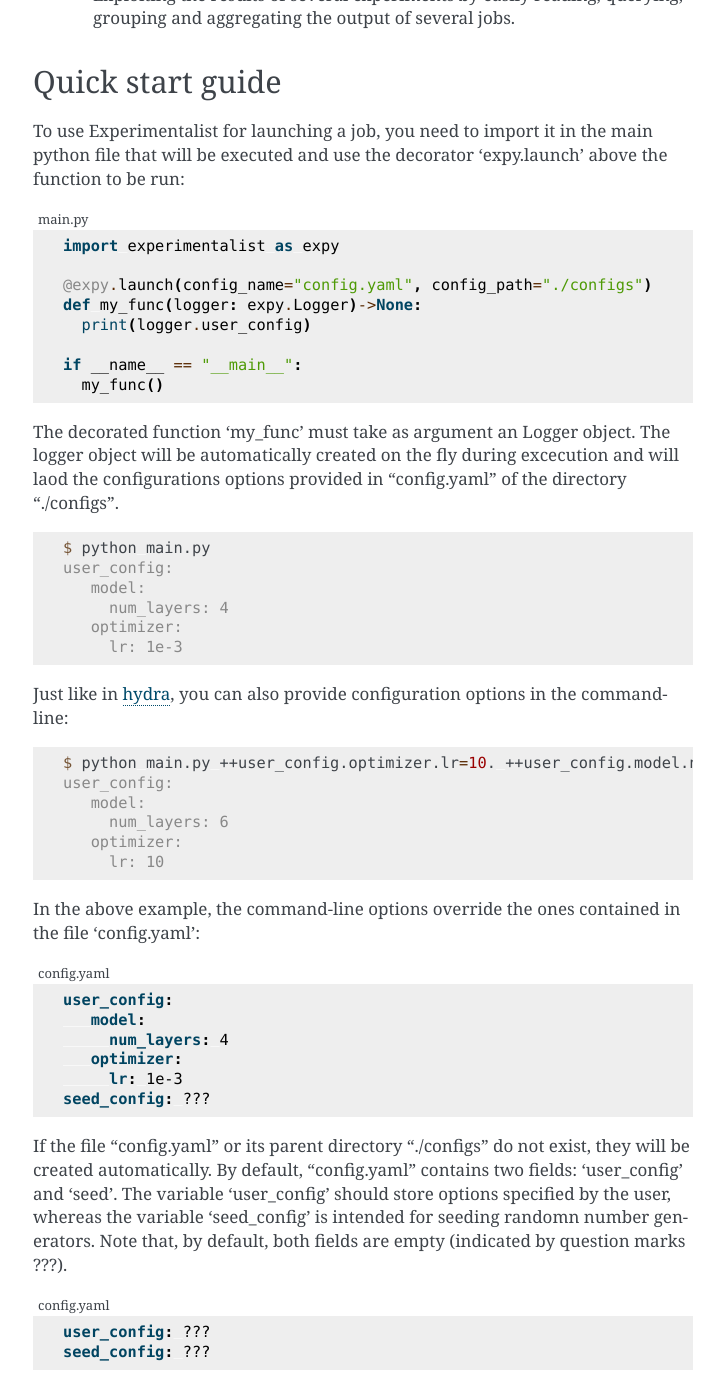
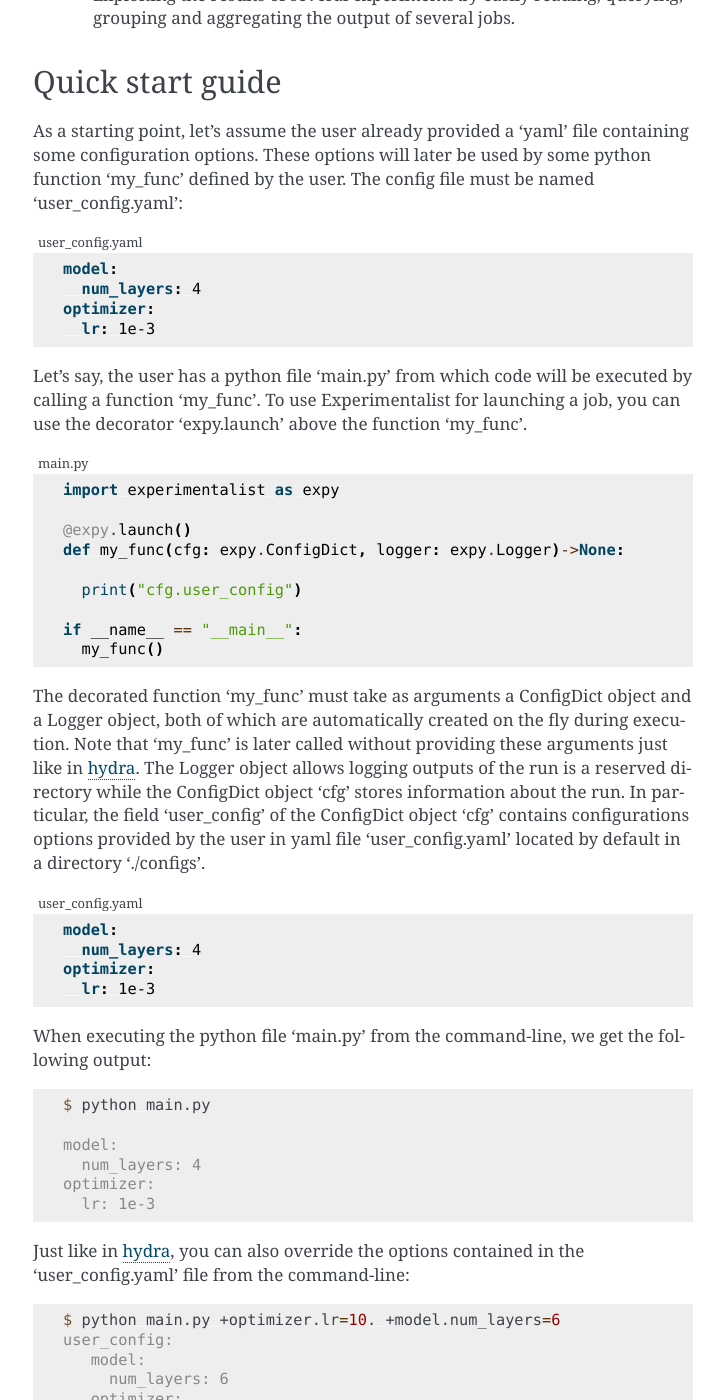
Before and after one commit to inria-thoth/mlxp, a Sphinx documentation site: the page built from docs/getting_started.rst, in a window 1280 px wide and 1400 px high, scrolled down 560 px. Shown: the whole window, without its empty margins (387-1111 px from the left). Built offline with Sphinx 7.4.7, drawn with Linux system fonts in a browser that asks for light colours; some of the changed text lies outside the part shown.

```diff
--- a/docs/getting_started.rst
+++ b/docs/getting_started.rst
@@ -19,56 +19,68 @@ Key functionalities
 Quick start guide
 ^^^^^^^^^^^^^^^^^
 
-To use Experimentalist for launching a job, you need to import it in the main python file that will be executed and use the decorator 'expy.launch' above the function to be run:
+
+As a starting point, let's assume the user already provided
+a 'yaml' file containing some configuration options. These options will later be used by some python function 'my_func' defined by the user. The config file must be named 'user_config.yaml':
+
+.. code-block:: yaml
+   :caption: user_config.yaml
+
+   model:
+     num_layers: 4
+   optimizer:
+     lr: 1e-3
+
+Let's say, the user has a python file 'main.py' from which code will be executed by calling a function 'my_func'. To use Experimentalist for launching a job, you can use the decorator 'expy.launch' above the function 'my_func'.
 
 .. code-block:: python
    :caption: main.py
 
    import experimentalist as expy
 
-   @expy.launch(config_name="config.yaml", config_path="./configs")
-   def my_func(logger: expy.Logger)->None:
-     print(logger.user_config)
+   @expy.launch()
+   def my_func(cfg: expy.ConfigDict, logger: expy.Logger)->None:
+
+     print("cfg.user_config")
 
    if __name__ == "__main__":
      my_func()
 
-The decorated function 'my_func' must take as argument an Logger object.
-The logger object will be automatically created on the fly during excecution and will laod the configurations options provided in "config.yaml" of the directory "./configs".
+The decorated function 'my_func' must take as arguments a ConfigDict object and a Logger object, both of which are automatically created on the fly during execution. Note that 'my_func' is later called without providing these arguments just like in  `hydra <https://hydra.cc/>`_.
+The Logger object allows logging outputs of the run is a reserved directory while the ConfigDict object 'cfg' stores information about the run. In particular, the field 'user_config' of the ConfigDict object 'cfg' contains configurations options provided by the user in yaml file 'user_config.yaml' located by default in a directory './configs'.
+
+
+.. code-block:: yaml
+   :caption: user_config.yaml
+
+   model:
+     num_layers: 4
+   optimizer:
+     lr: 1e-3
+
+When executing the python file 'main.py' from the command-line, we get the following output:
 
 .. code-block:: console
 
    $ python main.py
-   user_config:
-      model:
-        num_layers: 4
-      optimizer:
-        lr: 1e-3
 
-Just like in `hydra <https://hydra.cc/>`_, you can also provide configuration options in the command-line:
+   model:
+     num_layers: 4
+   optimizer:
+     lr: 1e-3
+
+Just like in `hydra <https://hydra.cc/>`_, you can also override the options contained in the 'user_config.yaml' file from the command-line:
 
 .. code-block:: console
 
-   $ python main.py ++user_config.optimizer.lr=10. ++user_config.model.num_layers=6
+   $ python main.py +optimizer.lr=10. +model.num_layers=6
    user_config:
       model:
         num_layers: 6
       optimizer:
         lr: 10
 
-In the above example, the command-line options override the ones contained in the file 'config.yaml':
-
-.. code-block:: yaml
-   :caption: config.yaml
-
-   user_config:
-      model:
-        num_layers: 4
-      optimizer:
-        lr: 1e-3
-   seed_config: ???
-
-If the file "config.yaml" or its parent directory "./configs" do not exist, they will be created automatically. By default, "config.yaml" contains two fields: 'user_config' and 'seed'. The variable 'user_config' should store options specified by the user, whereas the variable 'seed_config' is intended for seeding randomn number generators. Note that, by default, both fields are empty (indicated by question marks ???).
+If the file 'user_config.yaml' or its parent directory "./configs" do not exist, they will be created automatically. By default, "config.yaml" contains two fields: 'user_config' and 'seed'. The variable 'user_config' should store options specified by the user, whereas the variable 'seed_config' is intended for seeding randomn number generators. Note that, by default, both fields are empty (indicated by question marks ???).
 
 .. code-block:: yaml
    :caption: config.yaml
--- a/docs/launching.rst
+++ b/docs/launching.rst
@@ -1,2 +1,6 @@
 Launching
 =========
+
+
+Launching using a Job Scheduler
+-------------------------------
--- a/experimentalist/__init__.py
+++ b/experimentalist/__init__.py
@@ -5,7 +5,7 @@ from experimentalist.logger import DefaultLogger
 from experimentalist.scheduler import Scheduler, SLURMScheduler, OARScheduler
 
 from experimentalist.version_manager import GitVM
-
+from experimentalist.data_structures.config_dict import ConfigDict
 
 __all__ = [
     "launch",
@@ -13,7 +13,8 @@ __all__ = [
     "DefaultLogger",
     "OARScheduler",
     "SLURMScheduler",
-    "Scheduler"
+    "Scheduler",
+    "ConfigDict"
 ]
 
 VERSION = (2023, 0, 1)
```
Also changed, not shown: 2 other files.
